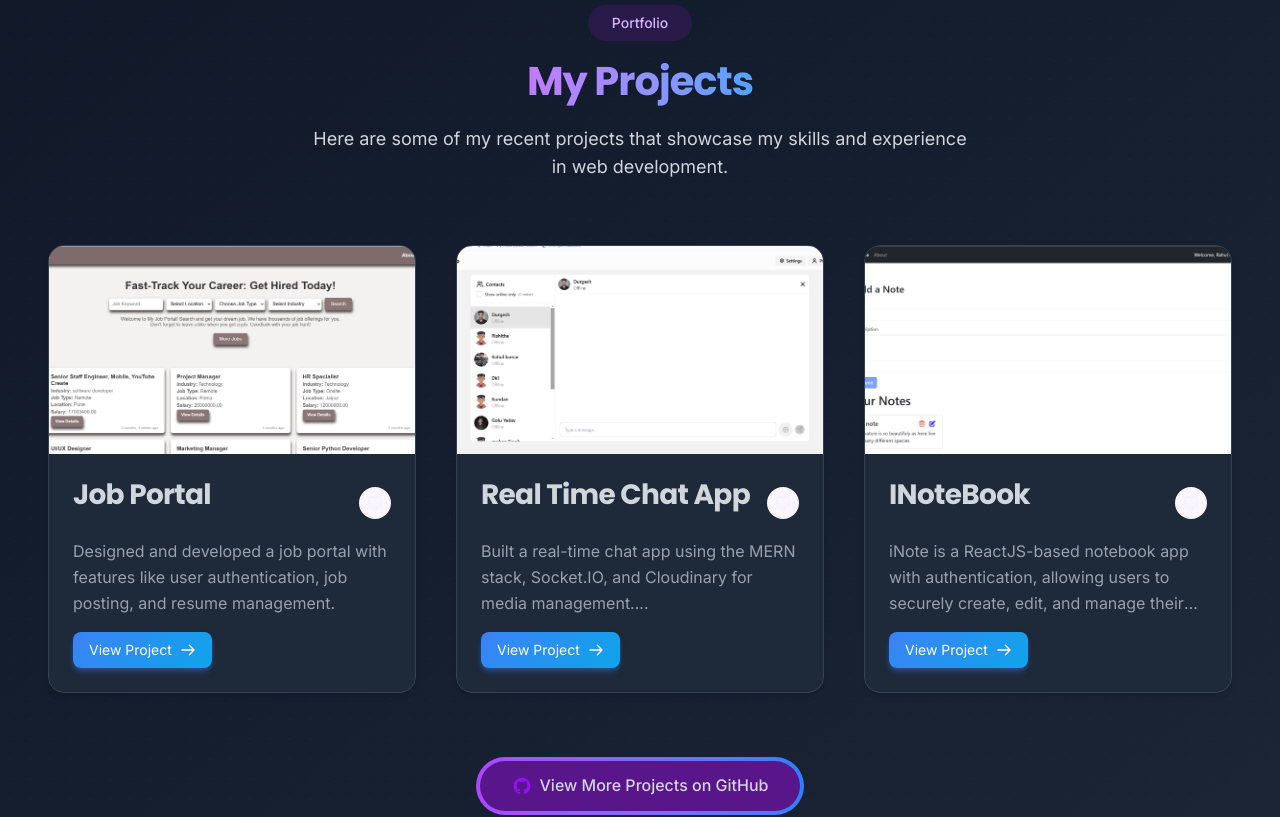
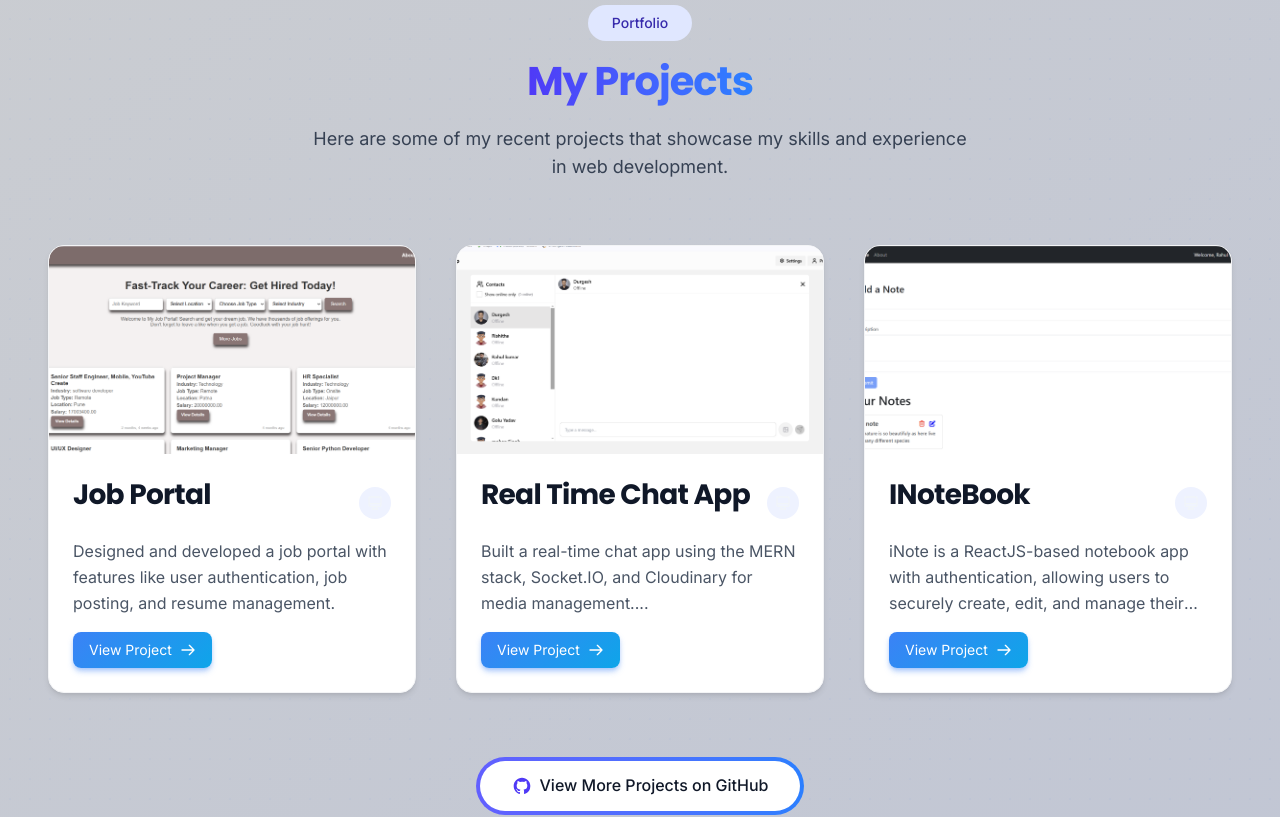
Before and after one commit to Rahuly1606/PortFolio, a React (Vite) app in the folder frontend/: page / in a window 1280 px wide. Shown: the part 1580-2397 px from the top of the page. Built offline with nearby package versions, Linux system fonts and the light colour scheme.

Commit message:
refactored

```diff
--- a/frontend/src/components/MyProjects.jsx
+++ b/frontend/src/components/MyProjects.jsx
@@ -43,7 +43,7 @@ const MyProjects = ({ projects }) => {
       transition={{ duration: 0.5 }}
     >
       {/* Background elements */}
-      <div className="absolute inset-0 bg-gradient-to-br from-gray-900 to-gray-800 opacity-80"></div>
+      <div className="absolute inset-0 bg-gradient-to-br from-gray-50 to-indigo-50 opacity-80"></div>
       <div className="absolute inset-0 bg-dot-pattern opacity-[0.15]"></div>
 
       <div className="container mx-auto px-6 lg:px-12 relative z-10">
@@ -57,7 +57,7 @@ const MyProjects = ({ projects }) => {
             initial={{ opacity: 0, scale: 0.9 }}
             animate={inView ? { opacity: 1, scale: 1 } : { opacity: 0, scale: 0.9 }}
             transition={{ duration: 0.5 }}
-            className="inline-block px-6 py-2 mb-4 rounded-full bg-purple-900/30 text-purple-300 font-medium text-sm"
+            className="inline-block px-6 py-2 mb-4 rounded-full bg-indigo-100 text-indigo-800 font-medium text-sm"
           >
             Portfolio
           </motion.div>
@@ -68,7 +68,7 @@ const MyProjects = ({ projects }) => {
             transition={{ duration: 0.5, delay: 0.2 }}
             className="text-5xl font-extrabold mb-4"
           >
-            <span className="bg-clip-text text-transparent bg-gradient-to-r from-purple-400 to-blue-400">
+            <span className="bg-clip-text text-transparent bg-gradient-to-r from-indigo-600 to-blue-500">
               My Projects
             </span>
           </motion.h2>
@@ -77,7 +77,7 @@ const MyProjects = ({ projects }) => {
             initial={{ opacity: 0, y: 20 }}
             animate={inView ? { opacity: 1, y: 0 } : { opacity: 0, y: 20 }}
             transition={{ duration: 0.5, delay: 0.3 }}
-            className="text-lg text-gray-300 max-w-2xl mx-auto"
+            className="text-lg text-gray-700 max-w-2xl mx-auto"
           >
             Here are some of my recent projects that showcase my skills and experience in web development.
           </motion.p>
@@ -94,10 +94,10 @@ const MyProjects = ({ projects }) => {
               key={index}
               variants={itemVariants}
               whileHover={{ y: -10, transition: { duration: 0.3 } }}
-              className="card group bg-gray-800 backdrop-blur-sm rounded-2xl overflow-hidden border border-gray-700 shadow-soft hover:shadow-glow transition-all duration-500"
+              className="card group bg-white backdrop-blur-sm rounded-2xl overflow-hidden border border-gray-100 shadow-soft hover:shadow-glow transition-all duration-500"
             >
               <div className="relative overflow-hidden h-52">
-                <div className="absolute inset-0 bg-gradient-to-br from-purple-600/20 to-blue-500/20 opacity-0 group-hover:opacity-100 transition-opacity duration-500 z-10"></div>
+                <div className="absolute inset-0 bg-gradient-to-br from-indigo-600/20 to-blue-500/20 opacity-0 group-hover:opacity-100 transition-opacity duration-500 z-10"></div>
                 <img
                   src={project.image}
                   alt={project.name}
@@ -106,7 +106,7 @@ const MyProjects = ({ projects }) => {
                 <div className="absolute inset-0 bg-gradient-to-t from-black/70 via-black/30 to-transparent opacity-0 group-hover:opacity-100 transition-opacity duration-500 flex flex-col justify-end p-6 z-20">
                   <div className="flex flex-wrap gap-2 mb-2 transform translate-y-4 opacity-0 group-hover:translate-y-0 group-hover:opacity-100 transition-all duration-500 delay-100">
                     {project.technologies && project.technologies.map((tech, i) => (
-                      <span key={i} className="px-3 py-1 text-xs rounded-full bg-purple-600/90 text-white backdrop-blur-sm">
+                      <span key={i} className="px-3 py-1 text-xs rounded-full bg-indigo-600/90 text-white backdrop-blur-sm">
                         {tech}
                       </span>
                     ))}
@@ -115,7 +115,7 @@ const MyProjects = ({ projects }) => {
                     href={project.github || '#'}
                     target="_blank"
                     rel="noopener noreferrer"
-                    className="flex items-center gap-2 text-white w-fit transform translate-y-4 opacity-0 group-hover:translate-y-0 group-hover:opacity-100 transition-all duration-500 delay-200 hover:text-purple-300"
+                    className="flex items-center gap-2 text-white w-fit transform translate-y-4 opacity-0 group-hover:translate-y-0 group-hover:opacity-100 transition-all duration-500 delay-200 hover:text-indigo-300"
                     whileHover={{ x: 5 }}
                   >
                     <svg className="w-5 h-5" fill="currentColor" viewBox="0 0 24 24" aria-hidden="true">
@@ -127,16 +127,16 @@ const MyProjects = ({ projects }) => {
               </div>
               <div className="p-6">
                 <div className="flex items-center justify-between mb-3">
-                  <h3 className="text-xl font-bold text-gray-300 group-hover:text-purple-600 transition-colors duration-300">
+                  <h3 className="text-xl font-bold text-gray-900 group-hover:text-indigo-600 transition-colors duration-300">
                     {project.name}
                   </h3>
-                  <div className="w-8 h-8 rounded-full bg-purple-50 flex items-center justify-center">
+                  <div className="w-8 h-8 rounded-full bg-indigo-50 flex items-center justify-center">
                     <svg xmlns="http://www.w3.org/2000/svg" className="h-4 w-4" fill="none" viewBox="0 0 24 24" stroke="currentColor">
                       <path strokeLinecap="round" strokeLinejoin="round" strokeWidth={2} d="M9.75 17L9 20l-1 1h8l-1-1-.75-3M3 13h18M5 17h14a2 2 0 002-2V5a2 2 0 00-2-2H5a2 2 0 00-2 2v10a2 2 0 002 2z" />
                     </svg>
                   </div>
                 </div>
-                <p className="text-gray-400 mb-6 line-clamp-3">{project.description}</p>
+                <p className="text-gray-600 mb-6 line-clamp-3">{project.description}</p>
                 <div className="flex justify-between items-center">
                   <motion.a
                     href={project.link}
@@ -164,7 +164,7 @@ const MyProjects = ({ projects }) => {
           className="text-center mt-16"
         >
           <motion.div
-            className="inline-block p-1 rounded-full bg-gradient-to-r from-purple-500 to-blue-500"
+            className="inline-block p-1 rounded-full bg-gradient-to-r from-indigo-500 to-blue-500"
             whileHover={{ scale: 1.05, boxShadow: "0 10px 25px -5px rgba(99, 102, 241, 0.4)" }}
             whileTap={{ scale: 0.95 }}
           >
@@ -172,12 +172,12 @@ const MyProjects = ({ projects }) => {
               href="https://github.com/Rahuly1606"
               target="_blank"
               rel="noopener noreferrer"
-              className="flex items-center gap-2 px-8 py-3 rounded-full bg-purple-900 hover:bg-opacity-90 transition-all duration-300"
+              className="flex items-center gap-2 px-8 py-3 rounded-full bg-white hover:bg-opacity-90 transition-all duration-300"
             >
-              <svg className="w-5 h-5 text-purple-600" fill="currentColor" viewBox="0 0 24 24" aria-hidden="true">
+              <svg className="w-5 h-5 text-indigo-600" fill="currentColor" viewBox="0 0 24 24" aria-hidden="true">
                 <path fillRule="evenodd" d="M12 2C6.477 2 2 6.484 2 12.017c0 4.425 2.865 8.18 6.839 9.504.5.092.682-.217.682-.483 0-.237-.008-.868-.013-1.703-2.782.605-3.369-1.343-3.369-1.343-.454-1.158-1.11-1.466-1.11-1.466-.908-.62.069-.608.069-.608 1.003.07 1.531 1.032 1.531 1.032.892 1.53 2.341 1.088 2.91.832.092-.647.35-1.088.636-1.338-2.22-.253-4.555-1.113-4.555-4.951 0-1.093.39-1.988 1.029-2.688-.103-.253-.446-1.272.098-2.65 0 0 .84-.27 2.75 1.026A9.564 9.564 0 0112 6.844c.85.004 1.705.115 2.504.337 1.909-1.296 2.747-1.027 2.747-1.027.546 1.379.202 2.398.1 2.651.64.7 1.028 1.595 1.028 2.688 0 3.848-2.339 4.695-4.566 4.943.359.309.678.92.678 1.855 0 1.338-.012 2.419-.012 2.747 0 .268.18.58.688.482A10.019 10.019 0 0022 12.017C22 6.484 17.522 2 12 2z" clipRule="evenodd" />
               </svg>
-              <span className="font-medium text-gray-300">View More Projects on GitHub</span>
+              <span className="font-medium text-gray-900">View More Projects on GitHub</span>
             </a>
           </motion.div>
         </motion.div>
```
